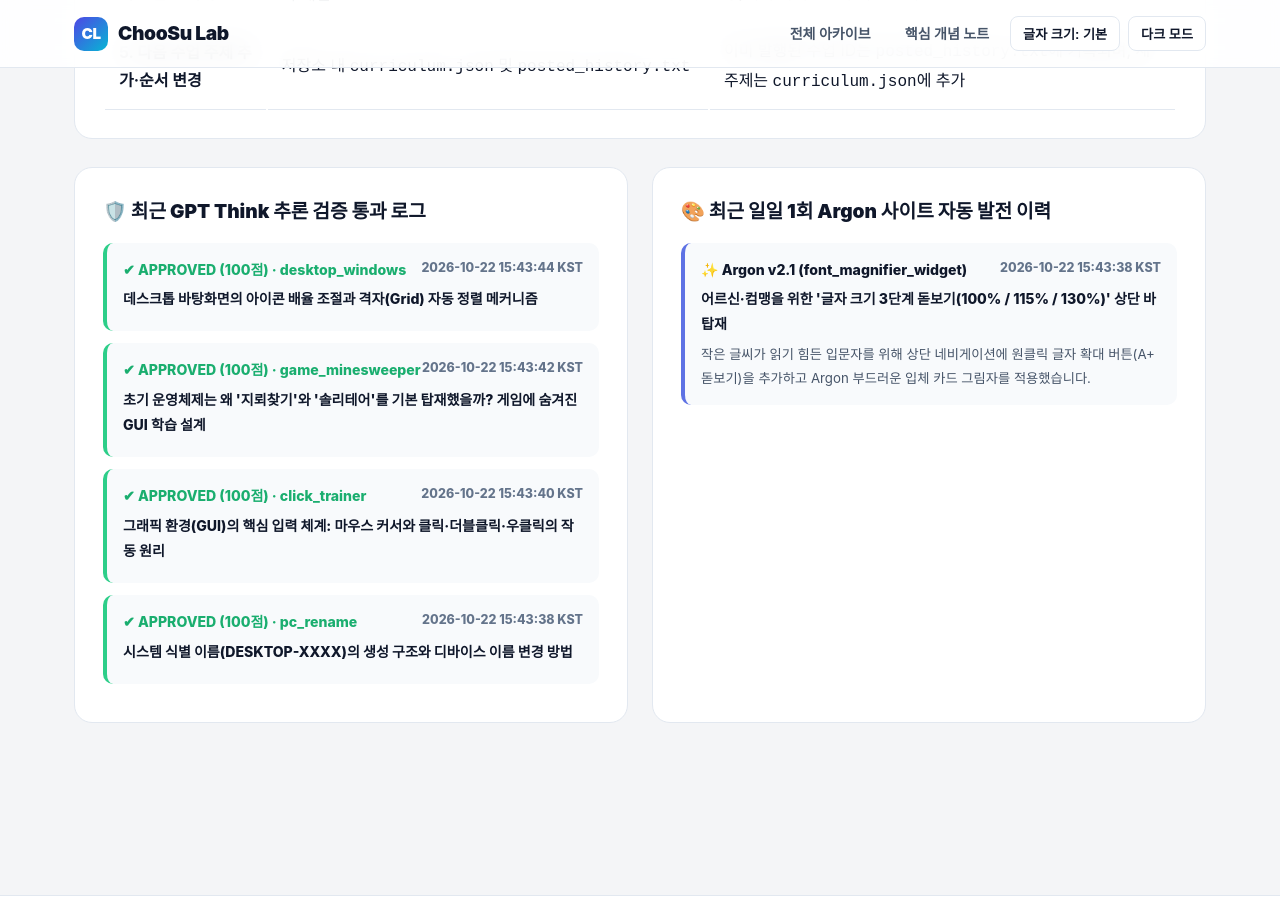
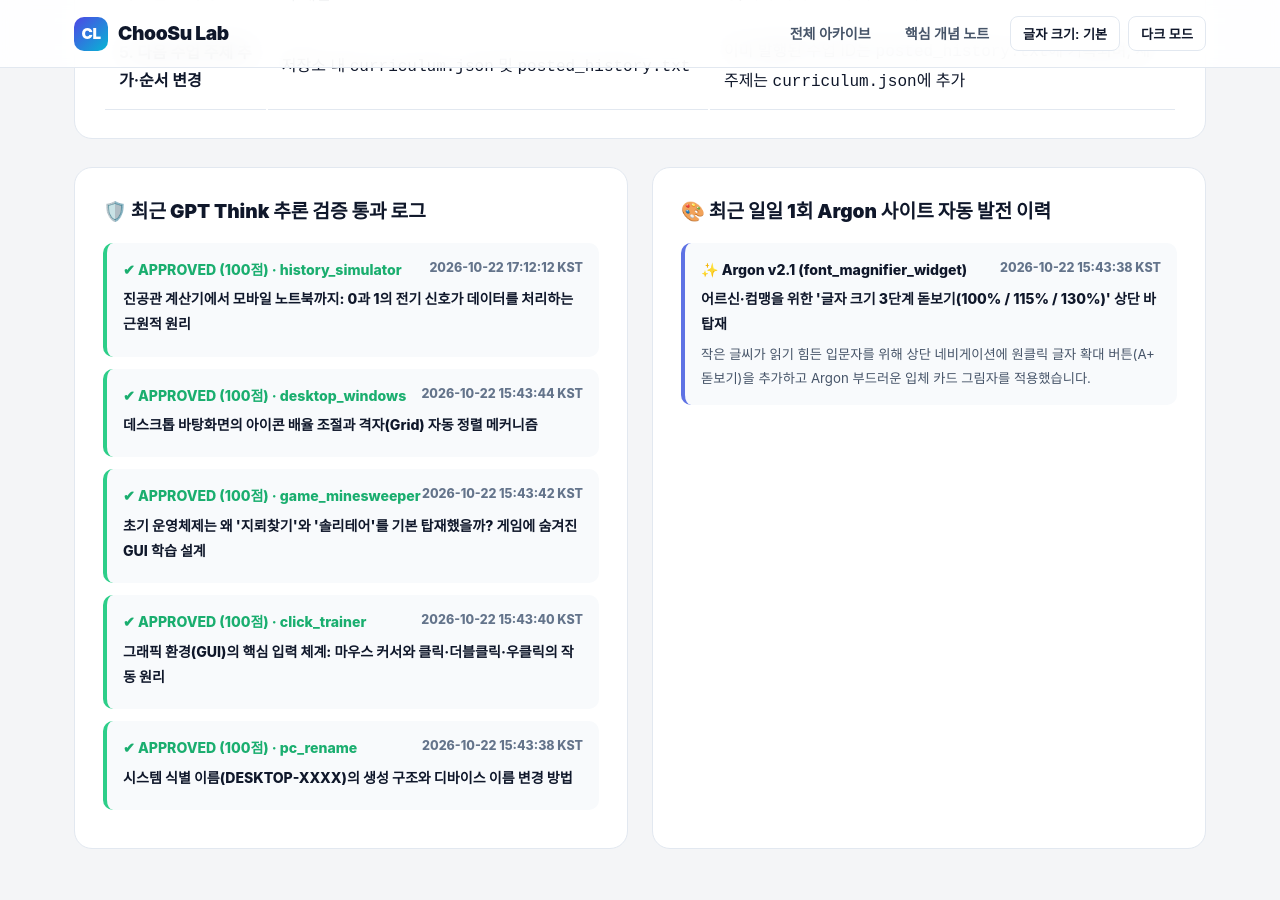
Before and after one commit to 365creed/auto-poster, a Jekyll site: the page built from admin.html, in a window 1280 px wide and 900 px high, scrolled down 1142 px. Built offline with Jekyll 4.4.1, drawn with Linux system fonts in a browser that asks for light colours; some web fonts are replaced.

Commit message:
Auto publish new tech post via GitHub Actions

```diff
--- a/_data/verification_history.json
+++ b/_data/verification_history.json
@@ -1,4 +1,13 @@
 [
+  {
+    "verified_at": "2026-10-22 17:12:12 KST",
+    "target_file": "_posts/2026-10-22-lab-05-from-eniac-to-laptop-20261022_171211.md",
+    "lesson_title": "진공관 계산기에서 모바일 노트북까지: 0과 1의 전기 신호가 데이터를 처리하는 근원적 원리",
+    "os_scene": "history_simulator",
+    "verdict": "APPROVED",
+    "score": 100,
+    "notes": "1280x800 캡처 3장 및 본문 구조 내부 검증 통과 (외부 비노출)"
+  },
   {
     "verified_at": "2026-10-22 15:43:44 KST",
     "target_file": "_posts/2026-10-22-lab-04-desktop-view-and-scaling-20261022_154343.md",
--- a/audit_logs/last_os_test.json
+++ b/audit_logs/last_os_test.json
@@ -1,30 +1,30 @@
 {
-  "timestamp": "2026-10-22T06:43:44.016070",
-  "scene_type": "desktop_windows",
-  "lesson_title": "데스크톱 바탕화면의 아이콘 배율 조절과 격자(Grid) 자동 정렬 메커니즘",
+  "timestamp": "2026-10-22T08:12:12.158319",
+  "scene_type": "history_simulator",
+  "lesson_title": "진공관 계산기에서 모바일 노트북까지: 0과 1의 전기 신호가 데이터를 처리하는 근원적 원리",
   "resolution": "1280x800",
   "virtual_display_status": "PASS",
   "screenshots": [
     {
       "step": 1,
-      "path": "assets/images/2026-10-22/os_step1_20261022_154343.png",
-      "url": "/choosu-lab/assets/images/2026-10-22/os_step1_20261022_154343.png",
+      "path": "assets/images/2026-10-22/os_step1_20261022_171211.png",
+      "url": "/choosu-lab/assets/images/2026-10-22/os_step1_20261022_171211.png",
       "caption": "1단계: 데스크톱 화면에서 실행할 대상 아이콘과 메뉴 위치를 확인합니다.",
-      "size_bytes": 80070
+      "size_bytes": 71350
     },
     {
       "step": 2,
-      "path": "assets/images/2026-10-22/os_step2_20261022_154343.png",
-      "url": "/choosu-lab/assets/images/2026-10-22/os_step2_20261022_154343.png",
+      "path": "assets/images/2026-10-22/os_step2_20261022_171211.png",
+      "url": "/choosu-lab/assets/images/2026-10-22/os_step2_20261022_171211.png",
       "caption": "2단계: 마우스 좌클릭(선택)과 우클릭(컨텍스트 메뉴 호출) 동작을 수행합니다.",
-      "size_bytes": 82020
+      "size_bytes": 73369
     },
     {
       "step": 3,
-      "path": "assets/images/2026-10-22/os_step3_20261022_154343.png",
-      "url": "/choosu-lab/assets/images/2026-10-22/os_step3_20261022_154343.png",
+      "path": "assets/images/2026-10-22/os_step3_20261022_171211.png",
+      "url": "/choosu-lab/assets/images/2026-10-22/os_step3_20261022_171211.png",
       "caption": "3단계: 입력 이벤트가 정상적으로 처리되어 실행된 결과 창을 확인합니다.",
-      "size_bytes": 82959
+      "size_bytes": 74447
     }
   ]
 }
--- a/posted_history.txt
+++ b/posted_history.txt
@@ -2,3 +2,4 @@ lab-01-system-hostname
 lab-02-mouse-cursor-interaction
 lab-03-minesweeper-gui-history
 lab-04-desktop-view-and-scaling
+lab-05-from-eniac-to-laptop
```
Also changed, not shown: _posts/2026-10-22-lab-05-from-eniac-to-laptop-20261022_171211.md (added, +74 -0 lines), audit_logs/latest_verification.json (+4 -4 lines), assets/images/2026-10-22/os_step1_20261022_171211.png (added), assets/images/2026-10-22/os_step2_20261022_171211.png (added), assets/images/2026-10-22/os_step3_20261022_171211.png (added).
